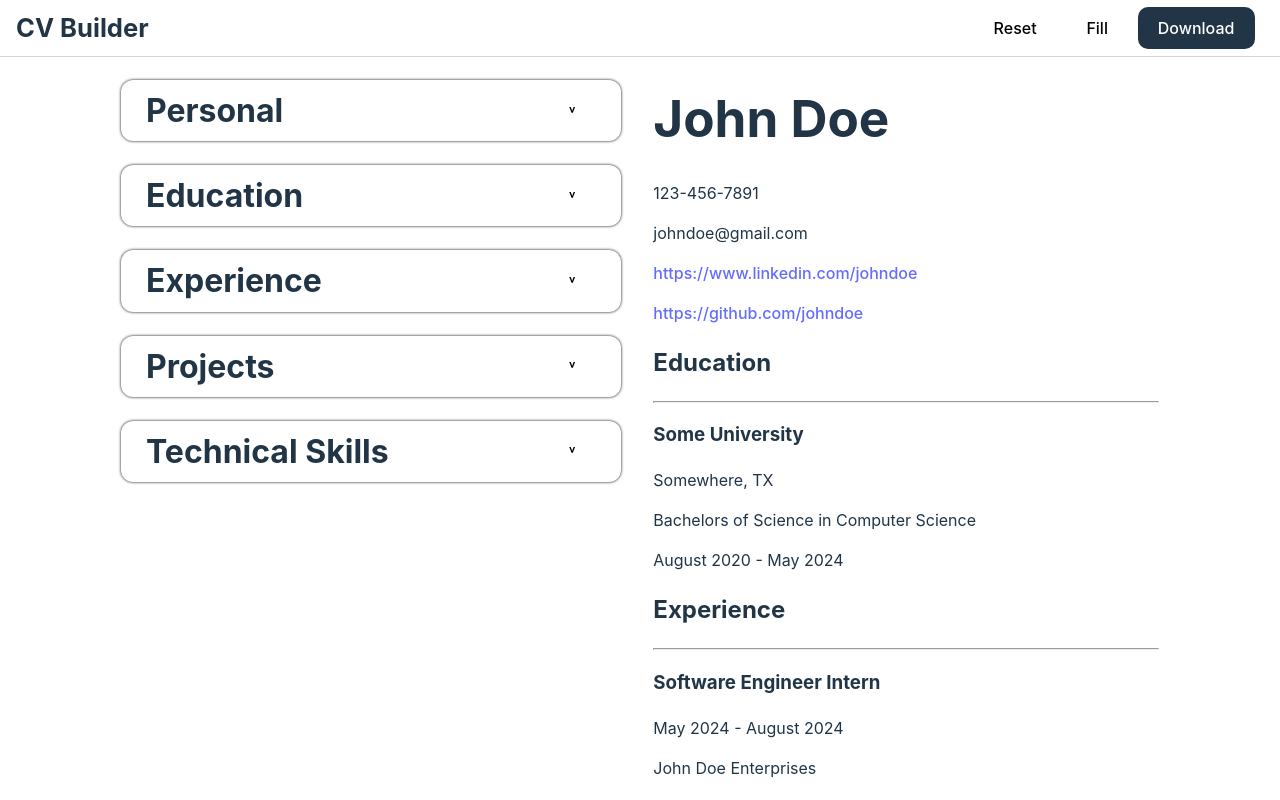
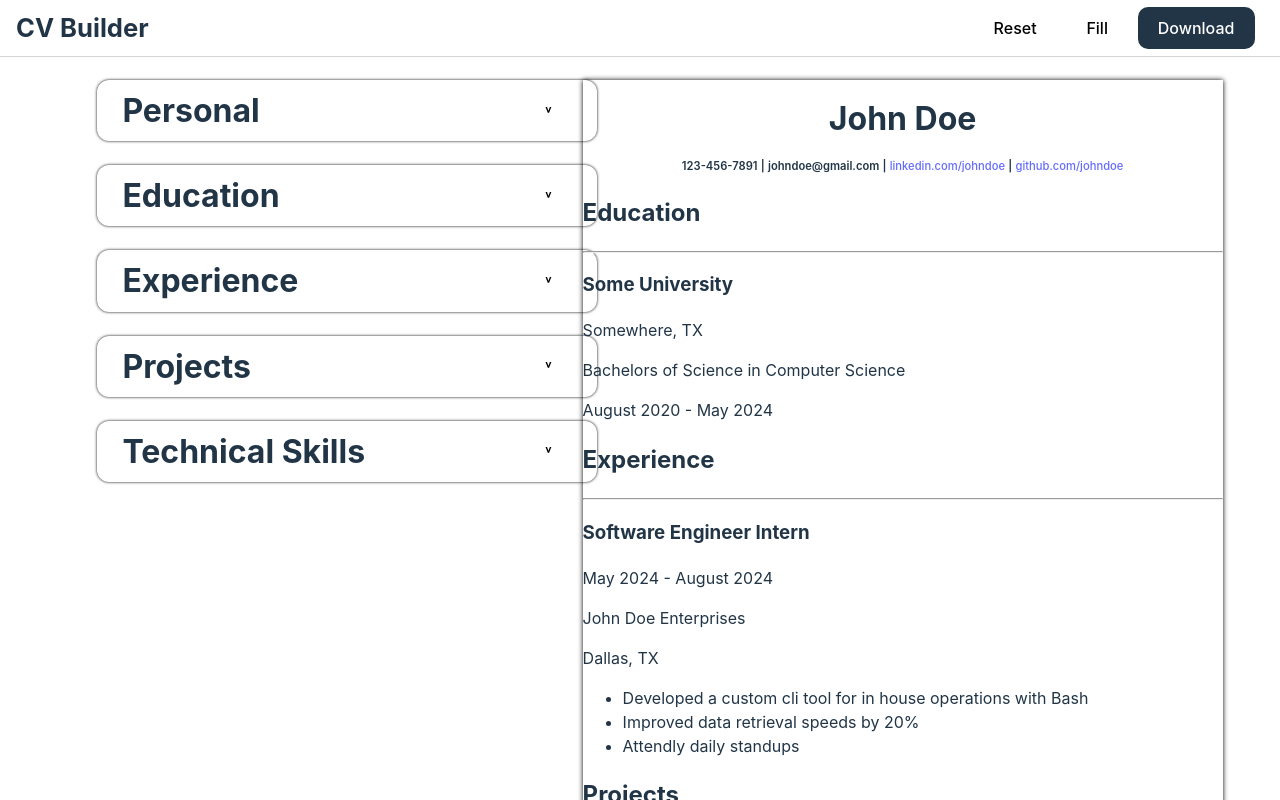
Before and after one commit to hpagon/cv-application, a React (Vite) app: page / in a window 1280 px wide. Both pictures are taken after a click on the button "Fill". Shown: the top 800 px of the page. Built offline with nearby package versions, Linux system fonts and the light colour scheme.

Commit message:
Added logic to display dividers in resume header

```diff
--- a/src/components/DeleteButton.jsx
+++ b/src/components/DeleteButton.jsx
@@ -1,5 +1,4 @@
 import Trash from "../assets/trash.svg";
-import Close from "../assets/close.svg";
 
 //this component returns a button that deletes the data for the parent edit component from resumeData
 export default function DeleteButton({
--- a/src/components/ExperienceEdit.jsx
+++ b/src/components/ExperienceEdit.jsx
@@ -141,6 +141,8 @@ export default function ExperienceEdit({
               key={id}
               onMouseOver={() => showDescriptionDeleteButton(id)}
               onMouseLeave={() => hideDescriptionDeletebutton(id)}
+              onBlur={() => hideDescriptionDeletebutton(id)}
+              onFocus={() => showDescriptionDeleteButton(id)}
             >
               <input
                 type="text"
@@ -155,8 +157,6 @@ export default function ExperienceEdit({
                   })
                 }
                 value={resumeData[experienceId][id]}
-                onBlur={() => hideDescriptionDeletebutton(id)}
-                onFocus={() => showDescriptionDeleteButton(id)}
               />
               <DeleteButton
                 resumeData={resumeData}
--- a/src/components/Header.jsx
+++ b/src/components/Header.jsx
@@ -1,3 +1,5 @@
+import "../styles/Header.css";
+
 export default function Header({
   fullName = "Full name",
   phoneNumber = "123-456-789",
@@ -8,14 +10,17 @@ export default function Header({
   githubUrl,
 }) {
   return (
-    <div>
+    <div id="header">
       <h1>{fullName}</h1>
       <div>
         <p>{phoneNumber}</p>
+        {phoneNumber && (email || linkedIn || github) && <p>|</p>}
         <p>{email}</p>
+        {email && linkedIn && <p>|</p>}
         <p>
           <a href={linkedInUrl}>{linkedIn}</a>
         </p>
+        {(phoneNumber || email || linkedIn) && github && <p>|</p>}
         <p>
           <a href={githubUrl}>{github}</a>
         </p>
--- a/src/components/Resume.jsx
+++ b/src/components/Resume.jsx
@@ -4,10 +4,11 @@ import School from "./School";
 import Experience from "./Experience";
 import Project from "./Project";
 import Skill from "./Skill";
+import "../styles/Resume.css";
 
 function Resume({ resumeData }) {
   return (
-    <div>
+    <div id="resume">
       <Header
         fullName={resumeData[resumeData.id.fullName]}
         phoneNumber={resumeData[resumeData.id.phoneNumber]}
--- a/src/initialData.js
+++ b/src/initialData.js
@@ -48,8 +48,8 @@ const sampleData = {
   0: "John Doe",
   1: "123-456-7891",
   2: "johndoe@gmail.com",
-  3: "https://www.linkedin.com/johndoe",
-  4: "https://github.com/johndoe",
+  3: "linkedin.com/johndoe",
+  4: "github.com/johndoe",
   5: "Javascript, Python, Java, C++, Go, HTML/CSS",
   6: "Next.js, Angular, Flask",
   7: "ESLint, Jest, Chrome DevTools",
--- /dev/null
+++ b/src/styles/Header.css
@@ -0,0 +1,21 @@
+#header {
+  display: flex;
+  flex-direction: column;
+  align-items: center;
+}
+
+#header h1 {
+  font-size: 2rem;
+  width: max-content;
+  max-width: 100%;
+}
+
+#header > div {
+  display: flex;
+}
+
+#header p {
+  font-size: 0.7rem;
+  margin: 0 0.1rem;
+  font-weight: 600;
+}
--- a/src/styles/Resume.css
+++ b/src/styles/Resume.css
@@ -0,0 +1,11 @@
+:root {
+  --resume-width: 40rem;
+}
+
+#resume {
+  margin-top: 1.5rem;
+  width: var(--resume-width);
+  min-height: calc(var(--resume-width) / 8.5 * 11);
+  /* border: 1px solid black; */
+  box-shadow: 0 0 5px black;
+}
```
Also changed, not shown: src/assets/close.svg (deleted), 1 other file (tests, documents, lock files or other folders).
